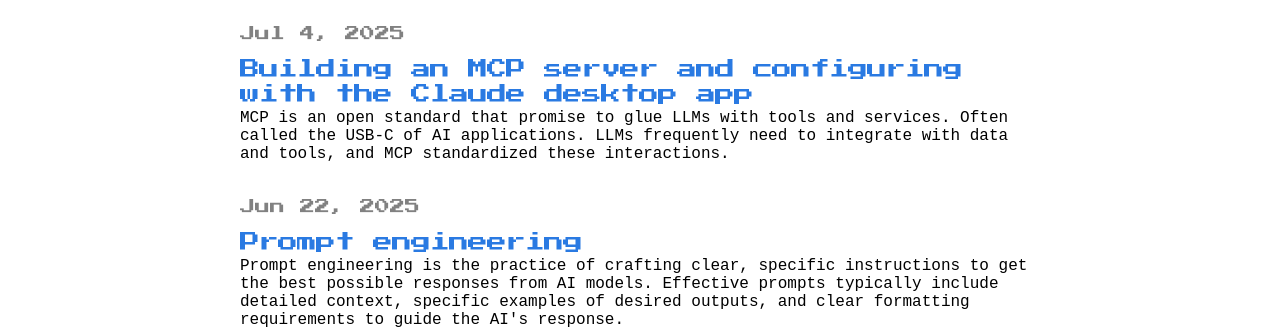
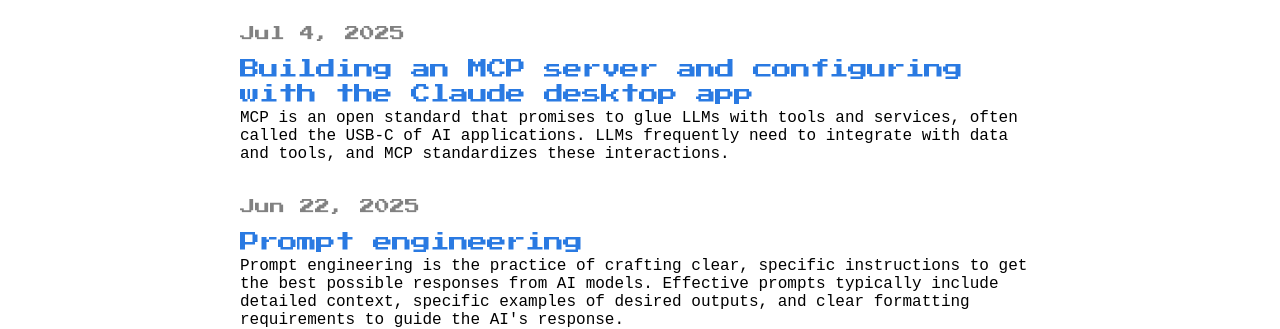
Before and after one commit to mindyouragents/mindyouragents.github.io, a Jekyll site: the page built from _pages/blogs.markdown, in a window 1280 px wide. Shown: the part 301-630 px from the top of the page. Built offline with Jekyll 4.4.1, drawn with Linux system fonts in a browser that asks for light colours; some web fonts are replaced.

Commit message:
Update 2025-07-04-simple-mcp-server-configured-with-claude-desktop.markdown

```diff
--- a/_posts/2025-07-04-simple-mcp-server-configured-with-claude-desktop.markdown
+++ b/_posts/2025-07-04-simple-mcp-server-configured-with-claude-desktop.markdown
@@ -2,7 +2,7 @@
 layout: post
 comments: false
 title:  "Building an MCP server and configuring with the Claude desktop app"
-excerpt: "MCP is an open standard that promise to glue LLMs with tools and services. Often called the USB-C of AI applications. LLMs frequently need to integrate with data and tools, and MCP standardized these interactions."
+excerpt: "MCP is an open standard that promises to glue LLMs with tools and services, often called the USB-C of AI applications. LLMs frequently need to integrate with data and tools, and MCP standardizes these interactions."
 date:   2025-07-04 10:00:00
 ---
 
```
